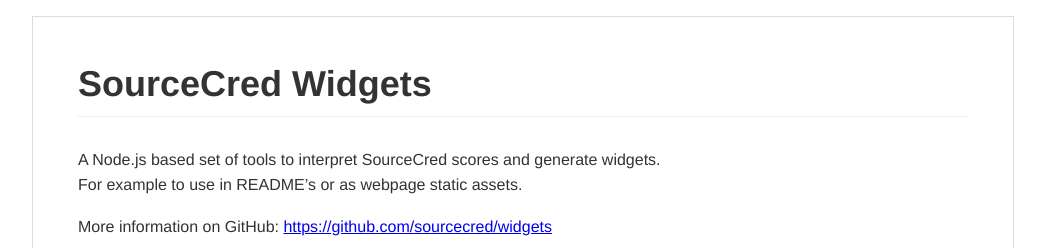
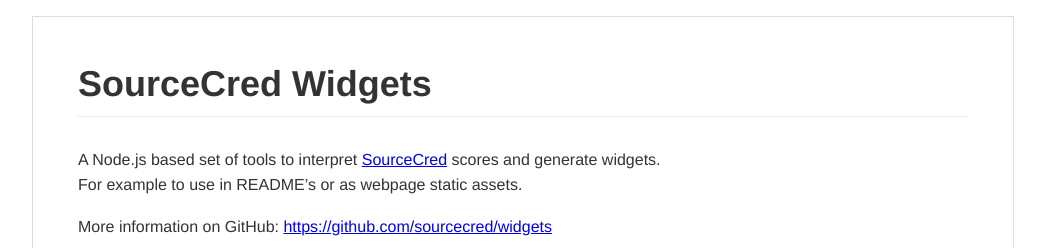
Before and after one commit to sourcecred/widgets, a website: page example/static/index.html in a window 1280 px wide. Shown: the top 248 px of the page, without its empty margins (117-1162 px from the left). Drawn offline with Linux system fonts and the light colour scheme.

Commit message:
Import link from manual gh-pages changes.

```diff
--- a/example/static/index.html
+++ b/example/static/index.html
@@ -41,7 +41,9 @@
 <body>
 <article class="markdown-body">
   <h1 id="sourcecred-widgets">SourceCred Widgets</a></h1>
-  <p>A Node.js based set of tools to interpret SourceCred scores and generate widgets.<br>
+  <p>A Node.js based set of tools to interpret
+  <a href="https://sourcecred.io">SourceCred</a>
+  scores and generate widgets.<br>
   For example to use in README&rsquo;s or as webpage static assets.</p>
   <p>More information on GitHub: <a href="https://github.com/sourcecred/widgets">https://github.com/sourcecred/widgets</a></p>
   <h3 id="contributors">Contributors</a></h3>
```
